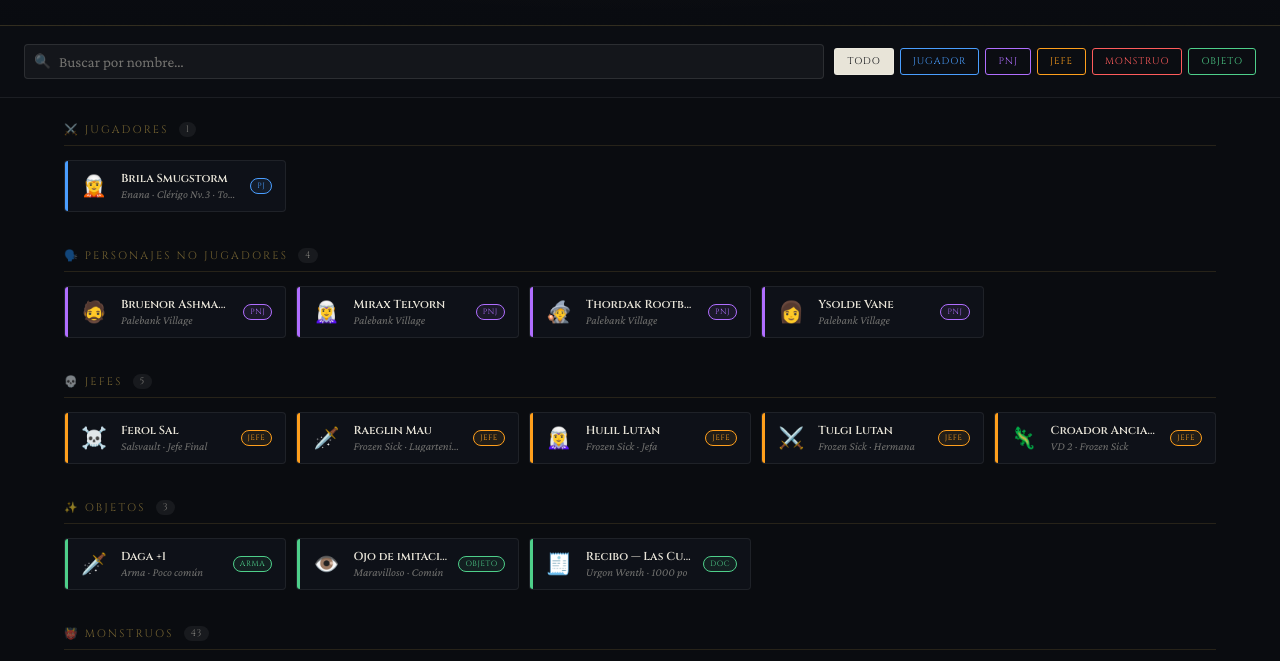
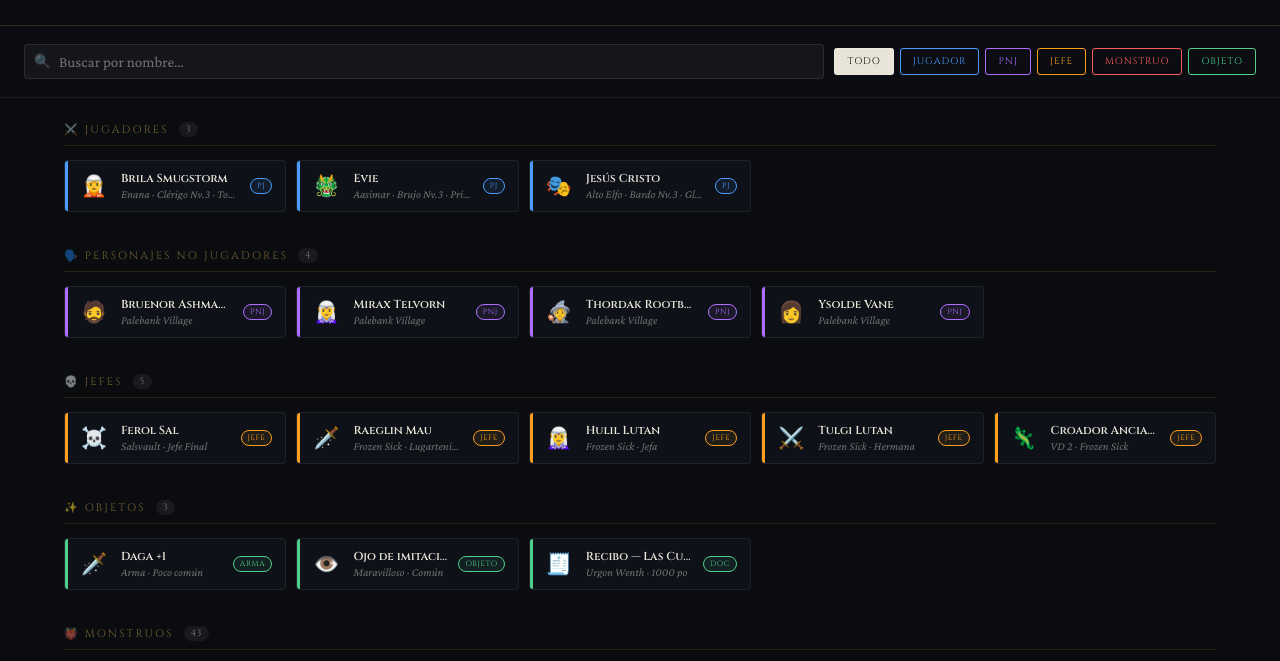
Before and after one commit to jcanela13/Frozen-Sick, a plain HTML site: page index.html in a window 1280 px wide. Shown: the part 125-786 px from the top of the page. Drawn offline with nearby package versions, Linux system fonts and the light colour scheme.

Commit message:
Add files via upload

```diff
--- a/index.html
+++ b/index.html
@@ -317,6 +317,22 @@
         <div class="card-info">
           <div class="card-name">Brila Smugstorm</div>
           <div class="card-meta">Enana · Clérigo Nv.3 · Tormenta</div>
+        </div>
+        <span class="card-badge">PJ</span>
+      </a>
+      <a class="card" data-cat="pc" data-name="Evie" href="pc-evie.html" target="_blank">
+        <span class="card-icon">🐲</span>
+        <div class="card-info">
+          <div class="card-name">Evie</div>
+          <div class="card-meta">Aasimar · Brujo Nv.3 · Primigenio</div>
+        </div>
+        <span class="card-badge">PJ</span>
+      </a>
+      <a class="card" data-cat="pc" data-name="Jesus Cristo" href="pc-jesus-cristo.html" target="_blank">
+        <span class="card-icon">🎭</span>
+        <div class="card-info">
+          <div class="card-name">Jesús Cristo</div>
+          <div class="card-meta">Alto Elfo · Bardo Nv.3 · Glamour</div>
         </div>
         <span class="card-badge">PJ</span>
       </a>
```
